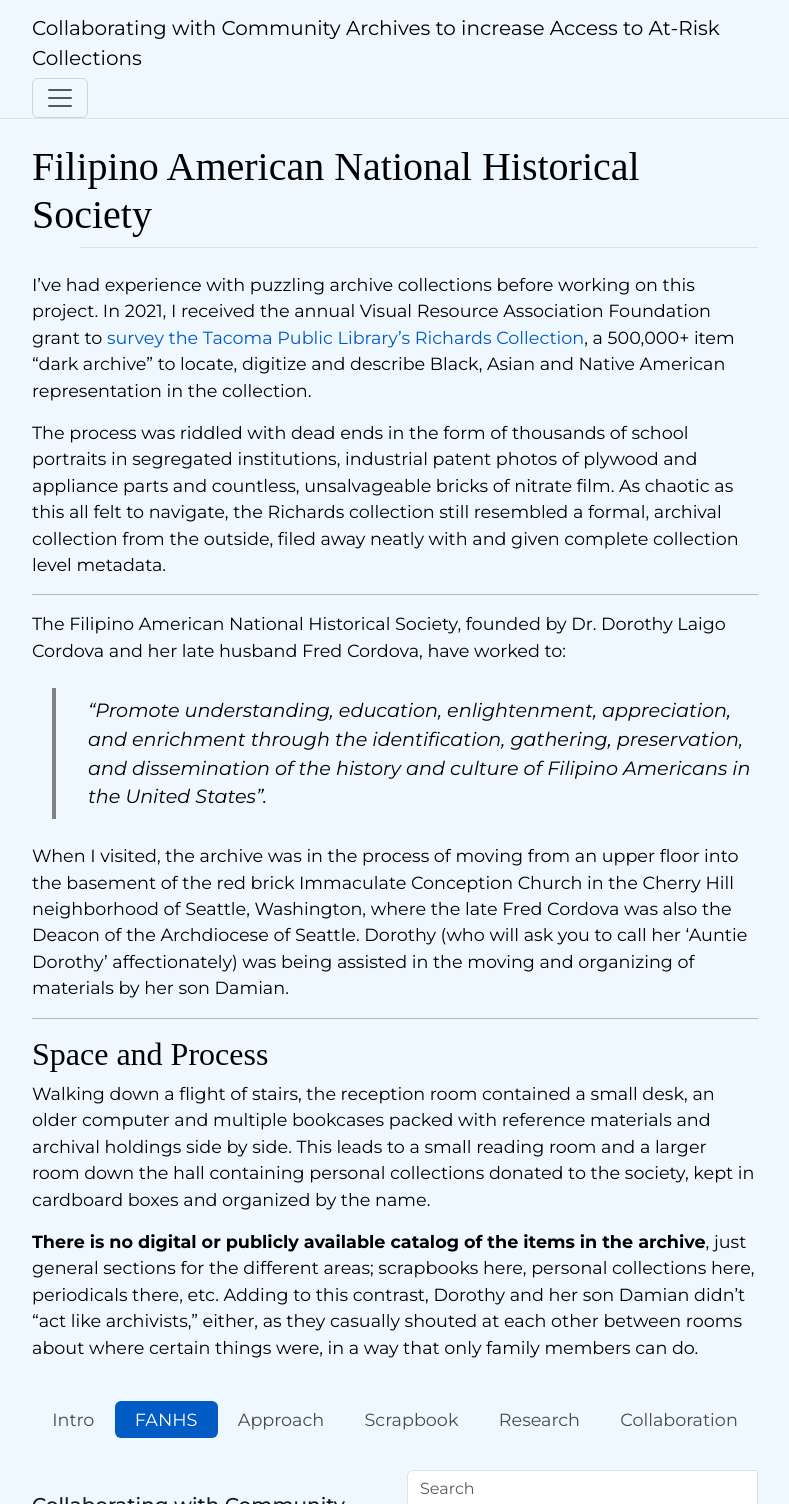
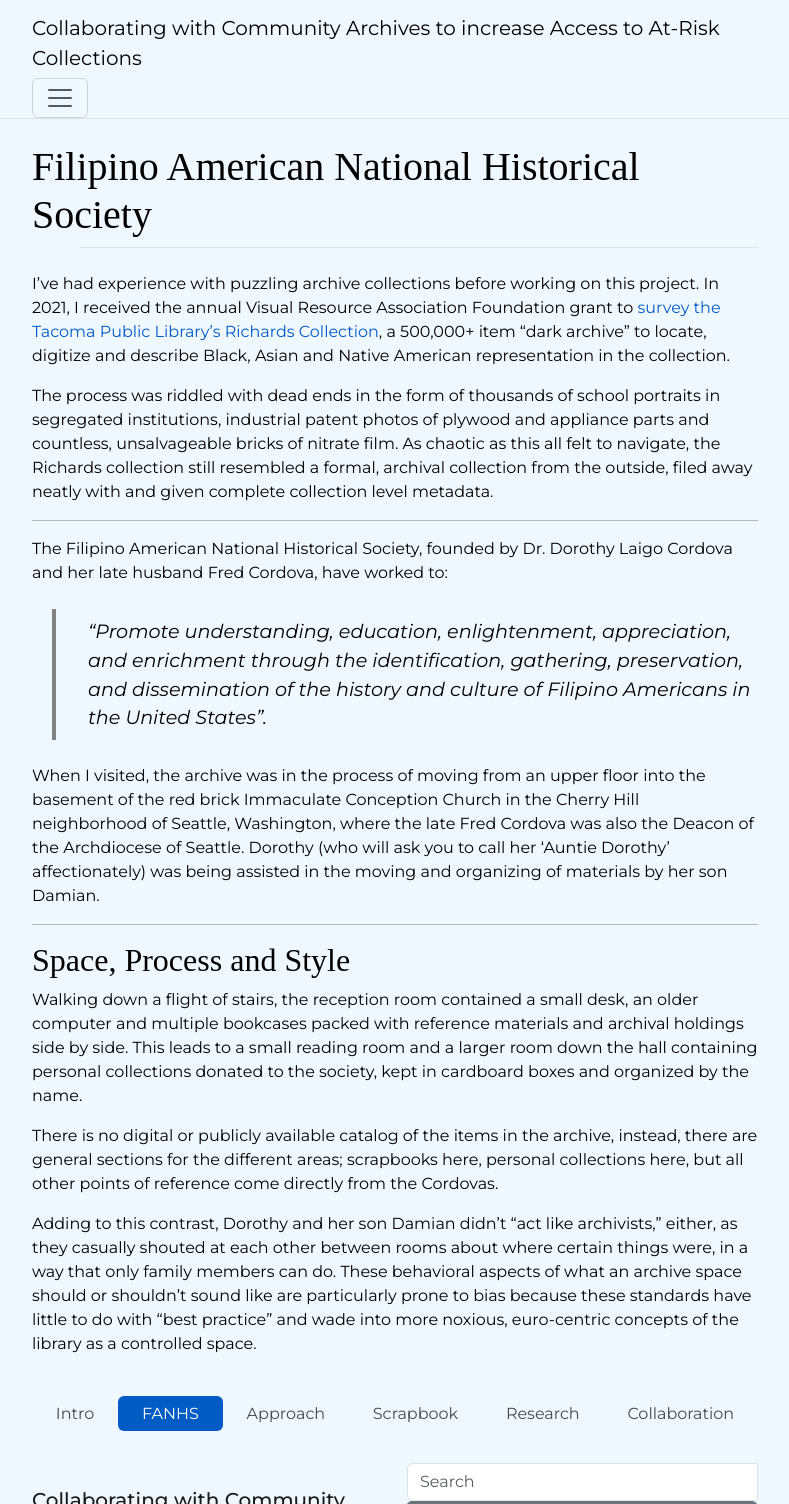
Before and after one commit to aweymo-ui/community, a Jekyll site: the page built from content/2_fanhs.md, in a window 1280 px wide, cut to the strip 0-1504 px from the top of the page. Shown: the whole strip, without its empty margins (245-1034 px from the left). Built offline with Jekyll 4.4.1, drawn with Linux system fonts in a browser that asks for light colours; some web fonts are replaced.

Commit message:
minor changes

```diff
--- a/assets/css/styles.scss
+++ b/assets/css/styles.scss
@@ -34,7 +34,7 @@
 // Tweak body text and link color (optional!)
 $text-color: #000000 !default;
 $link-color: #005bc5 !default;
-$base-font-size: 1.1rem;
+$base-font-size: 1rem;
 
 // limit container size to make reading easier (optional!)
 $container-max: 750px;
--- a/content/2_fanhs.md
+++ b/content/2_fanhs.md
@@ -20,8 +20,10 @@
 
 -------------
 
-## Space and Process
+## Space, Process and Style
 
 Walking down a flight of stairs, the reception room contained a small desk, an older computer and multiple bookcases packed with reference materials and archival holdings side by side. This leads to a small reading room and a larger room down the hall containing personal collections donated to the society, kept in cardboard boxes and organized by the name.
 
-**There is no digital or publicly available catalog of the items in the archive**, just general sections for the different areas; scrapbooks here, personal collections here, periodicals there, etc. Adding to this contrast, Dorothy and her son Damian didn’t “act like archivists,” either, as they casually shouted at each other between rooms about where certain things were, in a way that only family members can do.
+There is no digital or publicly available catalog of the items in the archive, instead, there are general sections for the different areas; scrapbooks here, personal collections here, but all other points of reference come directly from the Cordovas.
+
+Adding to this contrast, Dorothy and her son Damian didn’t “act like archivists,” either, as they casually shouted at each other between rooms about where certain things were, in a way that only family members can do. These behavioral aspects of what an archive space should or shouldn't sound like are particularly prone to bias because these standards have little to do with "best practice" and wade into more noxious, euro-centric concepts of the library as a controlled space.
```
Also changed, not shown: README.md.
